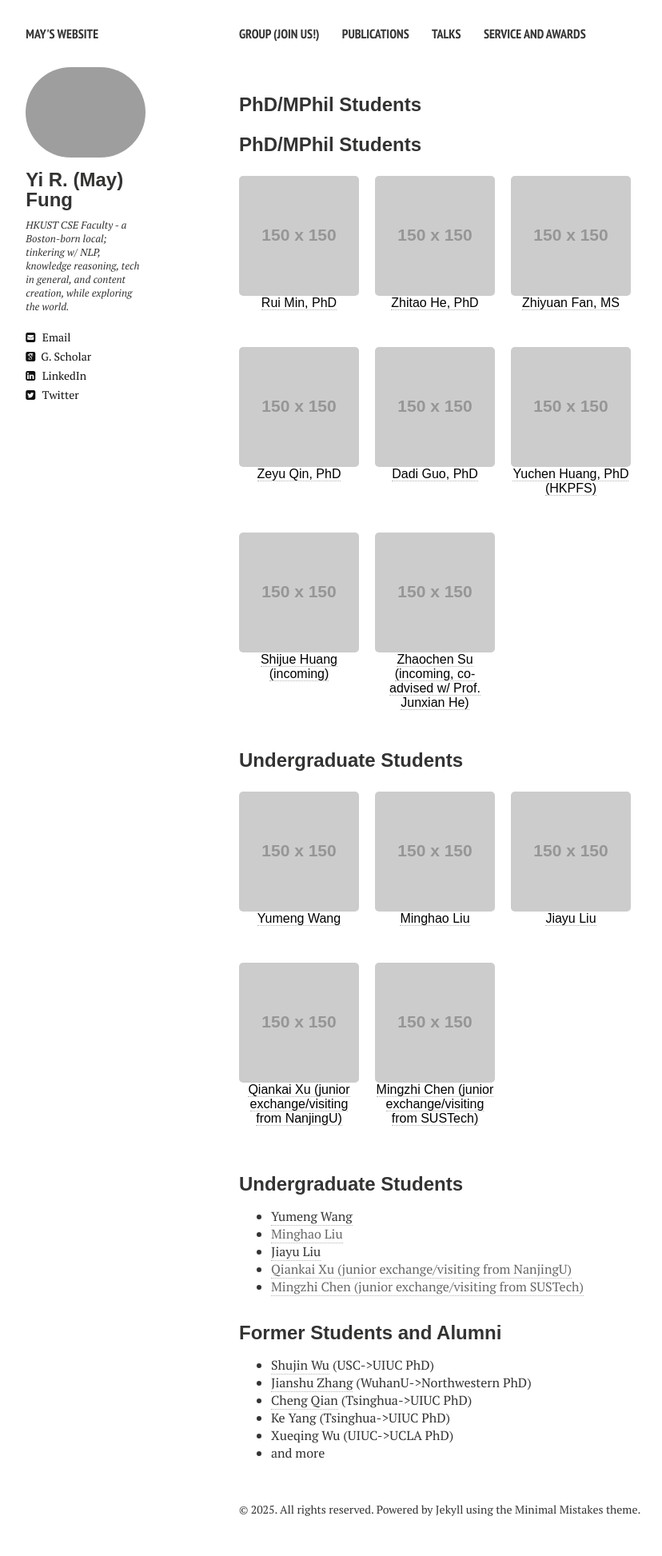
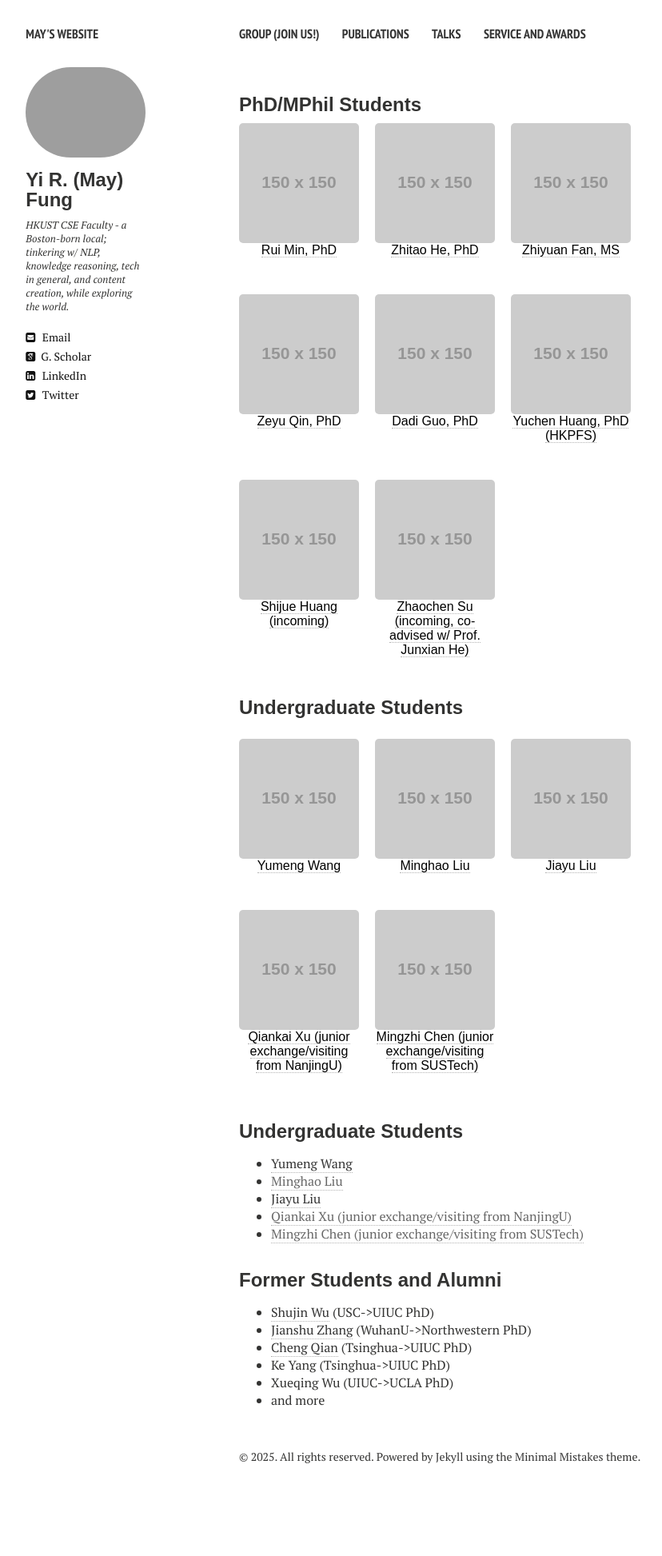
Before and after one commit to mayrfung/mayrfung.github.io, a Jekyll site: the page built from group.md, in a window 1280 px wide. Shown: the whole page at 80% size, without its empty margins (21-849 px from the left). Built offline with Jekyll 4.4.1, drawn with Linux system fonts in a browser that asks for light colours; nearby versions of some CDN libraries; after the commit the page ends 1880 px from its top, so only the background shows below that.

Commit message:
Update group.html

```diff
--- a/_layouts/group.html
+++ b/_layouts/group.html
@@ -76,8 +76,6 @@
   </style>
 </head>
 <body>
-
-  <h3>PhD/MPhil Students</h3>
 
   <div class="student-gallery">
     <div class="student-card">
```
